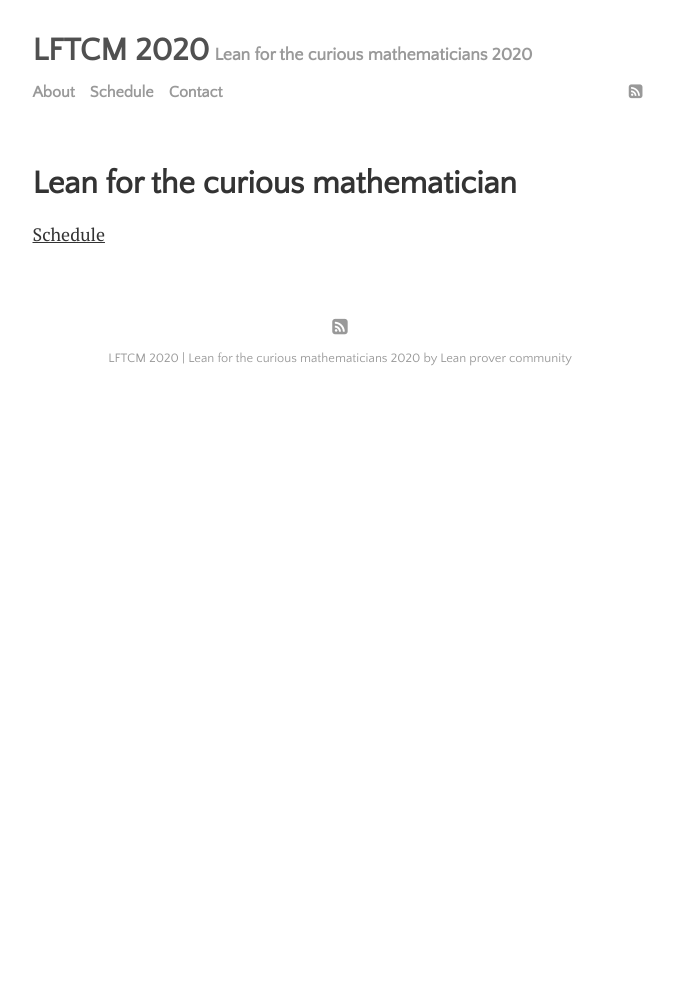
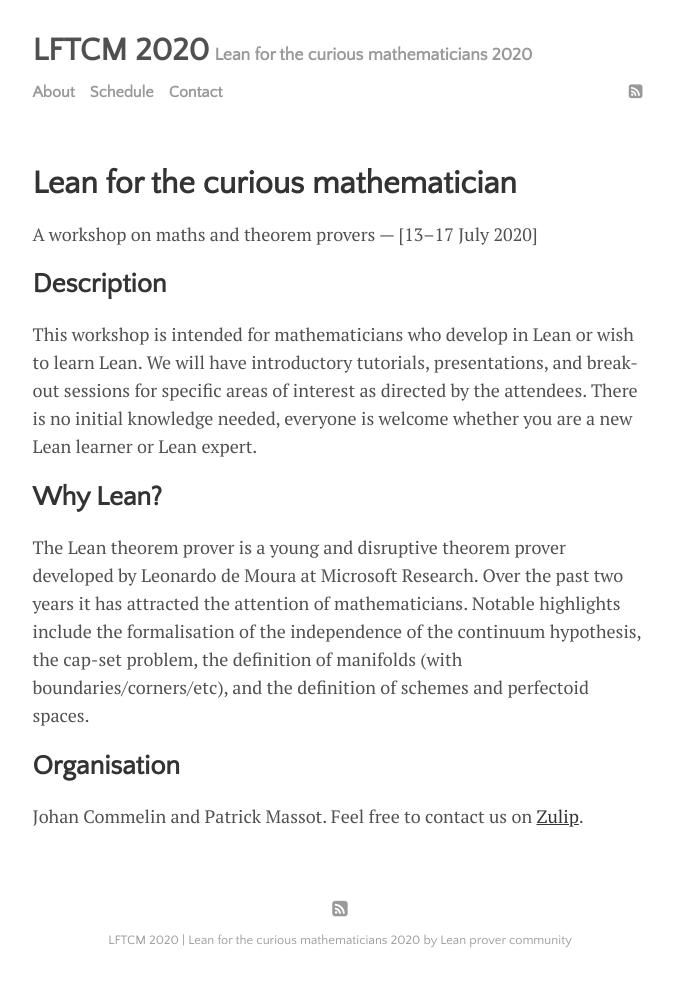
Before and after one commit to leanprover-community/lftcm2020, a Jekyll site: the page built from index.md, in a window 1280 px wide. Shown: the whole page, without its empty margins (300-974 px from the left). Built offline with Jekyll 4.4.1, drawn with Linux system fonts in a browser that asks for light colours; before the commit the page ends 900 px from its top, so only the background shows below that.

Commit message:
Copy some info to index.md

```diff
--- a/index.md
+++ b/index.md
@@ -5,4 +5,24 @@
 
 # Lean for the curious mathematician
 
-[Schedule](schedule.html)
+A workshop on maths and theorem provers — [13–17 July 2020]
+
+## Description
+This workshop is intended for mathematicians who develop in Lean or wish to learn Lean.
+We will have introductory tutorials, presentations,
+and break-out sessions for specific areas of interest as directed by the attendees.
+There is no initial knowledge needed,
+everyone is welcome whether you are a new Lean learner or Lean expert.
+
+## Why Lean?
+The Lean theorem prover is a young and disruptive theorem prover
+developed by Leonardo de Moura at Microsoft Research.
+Over the past two years it has attracted the attention of mathematicians.
+Notable highlights include the formalisation of the independence of the continuum hypothesis,
+the cap-set problem, the definition of manifolds (with boundaries/corners/etc),
+and the definition of schemes and perfectoid spaces.
+
+## Organisation
+Johan Commelin and Patrick Massot.
+Feel free to contact us on
+[Zulip](https://leanprover.zulipchat.com/#narrow/stream/238830-Lean-for.20the.20curious.20mathematician.202020).
```
Also changed, not shown: contact.md (+4 -2 lines).
